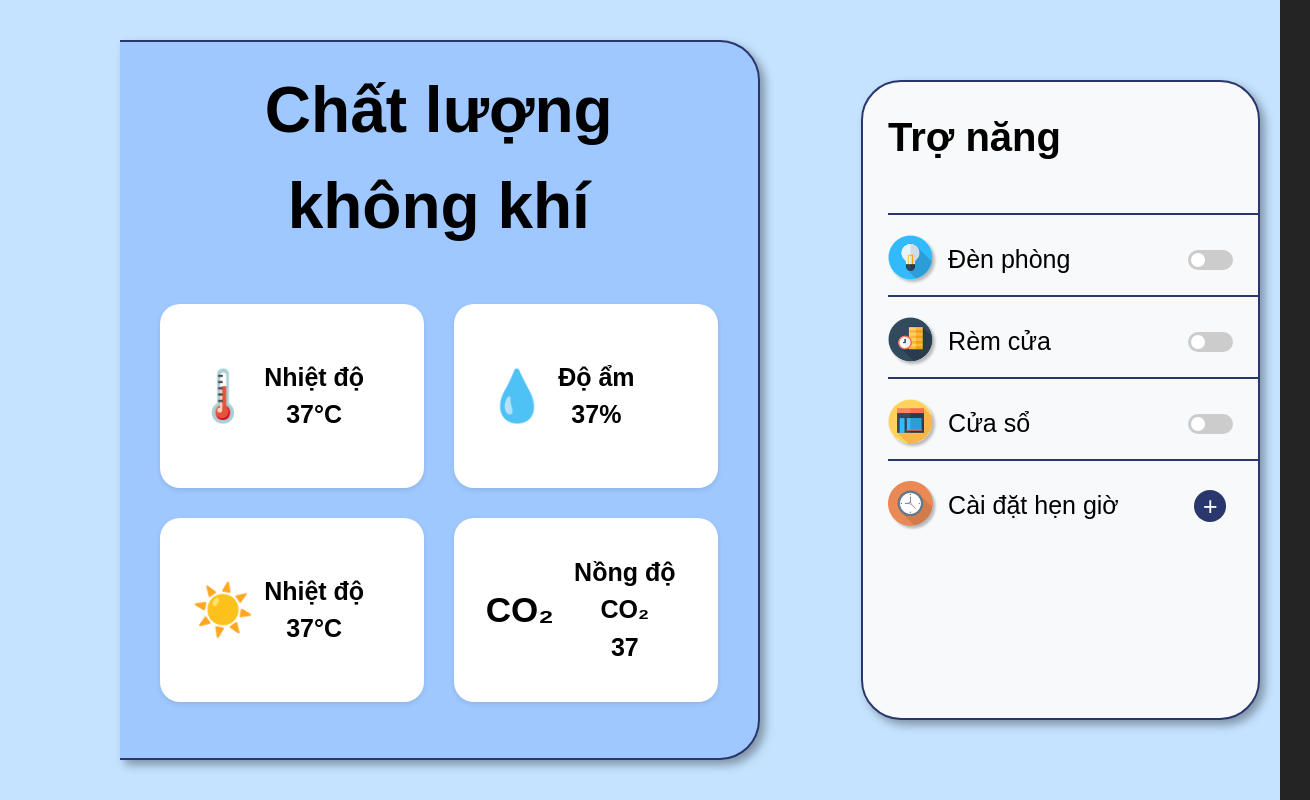
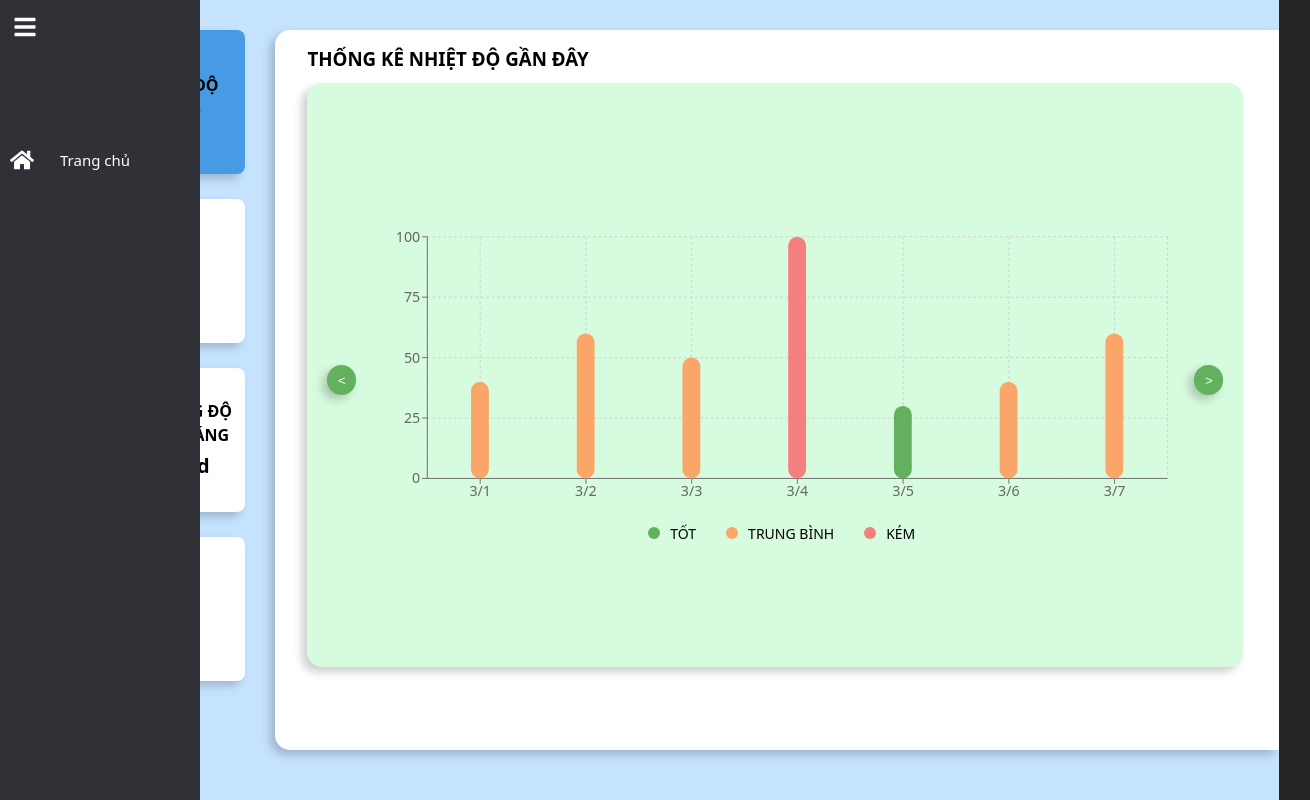
Before and after one commit to ngochidung2111/DADN_FE, a React (Vite) app in the folder front-end/: page / in a window 1280 px wide. Shown: the whole page, 1310 px wide, since content can reach past the window. Built offline with nearby package versions, Linux system fonts and the light colour scheme.

Commit message:
bo trang 'xem chi tiet' va chinh sua trang homepage

```diff
--- a/front-end/src/App.tsx
+++ b/front-end/src/App.tsx
@@ -10,7 +10,7 @@ function App() {
   return (
     <Router>
       <Routes>
-        <Route path="/" element={<Operations />} />
+        <Route path="/" element={<Homepage />} />
         <Route path="/timerpage" element={<TimerPage />} />
         {/* You can add more routes here */}
       </Routes>
--- a/front-end/src/pages/homepage.module.css
+++ b/front-end/src/pages/homepage.module.css
@@ -1,6 +1,7 @@
 .mainContent {
     display: flex;
     gap: 30px;
+    justify-content: space-between;
     padding: 30px 0 30px 30px;
     margin-left: 50px;
     background-color: #C5E3FF;
@@ -12,6 +13,7 @@
 
 /* Khu vực các thẻ metric (nhiệt độ, độ ẩm, CO2, v.v.) */
 .metricsContainer {
+    /* padding-top: 15px; */
     display: flex;
     flex-direction: column;
     gap: 25px;
@@ -20,11 +22,22 @@
 .metricCard {
     display: flex;
     align-items: center;
+    width: 11vw;
+    height: 15vh;
     gap: 10px;
-    background-color: #f7f7f7;
+    background-color: #ffffff;
     padding: 12px;
     border-radius: 8px;
     box-shadow: -5px 5px 10px rgba(0, 0, 0, 0.2);
+}
+
+
+.metricCard:hover {
+    transform: scale(1.05);
+}
+
+.selected {
+    background-color: #479be5;
 }
 
 .metricIcon {
@@ -47,7 +60,8 @@
 .chartContainer {
     flex: 1;
     background-color: #fff;
-    height: 94vh;
+    height: 90vh;
+    width: 76vw;
     border-radius: 15px 0 0 15px;
     padding: 0 12px;
     box-shadow: -5px 5px 10px rgba(0, 0, 0, 0.2);
@@ -55,18 +69,20 @@
 }
 
 .chartContainer h3 {
-    margin: 4px 20px 10px 20px;
+    margin: 15px 20px 10px 20px;
     text-align: left;
 }
 
 .chartWrapper {
     background-color: #D7FBDE;
-    padding-top: 20px;
-    margin-left: 20px;
-    width: 96%;
-    border-radius: 8px;
+    padding: 20px;
+    margin: 10px 20px;
+    width: 70vw;
+    height: 68vh;
+    border-radius: 15px;
     box-shadow: -5px 5px 10px rgba(0, 0, 0, 0.2);
-    display: inline-block;
+    display: flex;
+    align-items: center;
 }
 
 /* Phần lựa chọn tiêu chí */
@@ -99,9 +115,8 @@
 
 /* CSS cho container của legend và button */
 .customLegendContainer {
-    padding: 0 50px 15px;
     display: flex;
-    justify-content: space-between;
+    justify-content: center;
     align-items: center;
     width: 90%;
 }
@@ -126,20 +141,26 @@
 .buttonContainer {
     text-align: right;
     margin: 0 20px;
+    display: flex;
 }
 
 /* Style cho nút "Xem chi tiết" */
 .detailButton {
     margin-top: 10px;
-    background-color: #479be5;
+    background-color: #63B15E;
     color: #fff;
+    height: 30px;
+    align-items: center;
+    width: 30px;
+    border-radius: -95px;
     border: none;
     padding: 5px 10px;
-    border-radius: 6px;
+    border-radius: 30px;
     cursor: pointer;
     box-shadow: -5px 5px 10px rgba(0, 0, 0, 0.2);
 }
 
 .detailButton:hover {
     background-color: #0056b3;
+    transform: scale(1.05);
 }
--- a/front-end/src/pages/homepage.tsx
+++ b/front-end/src/pages/homepage.tsx
@@ -18,16 +18,22 @@ const data = [
     { date: '3/3', quality: 50 },
     { date: '3/4', quality: 100 },
     { date: '3/5', quality: 30 },
-    { date: '3/1', quality: 40 },
-    { date: '3/2', quality: 60 },
-    { date: '3/3', quality: 50 },
-    { date: '3/4', quality: 80 },
-    { date: '3/5', quality: 30 },
-    { date: '3/1', quality: 40 },
-    { date: '3/2', quality: 60 },
-    { date: '3/3', quality: 50 },
-    { date: '3/4', quality: 80 },
-    { date: '3/5', quality: 30 },
+    { date: '3/6', quality: 40 },
+    { date: '3/7', quality: 60 },
+    { date: '3/8', quality: 50 },
+    { date: '3/9', quality: 80 },
+    { date: '3/10', quality: 30 },
+    { date: '3/11', quality: 40 },
+    { date: '3/12', quality: 60 },
+    { date: '3/13', quality: 50 },
+    { date: '3/14', quality: 80 },
+    { date: '3/15', quality: 30 },
+    { date: '3/16', quality: 100 },
+    { date: '3/17', quality: 30 },
+    { date: '3/18', quality: 40 },
+    { date: '3/19', quality: 60 },
+    { date: '3/20', quality: 50 },
+
 ];
 
 // Hàm trả về màu dựa trên giá trị của tiêu chí (giống quality)
@@ -72,75 +78,71 @@ const CustomizedLegend: React.FC = () => {
     );
 };
 
+
 const Homepage: React.FC = () => {
     const [activeIndex, setActiveIndex] = useState<number | null>(null);
-    // Khởi tạo tiêu chí được chọn, mặc định chọn tiêu chí đầu tiên
     const [selectedCriterion, setSelectedCriterion] = useState(criteria[0]);
+    const [currentIndex, setCurrentIndex] = useState(0);
 
-    // Vì giá trị của các tiêu chí giả sử giống quality nên ta dùng key "quality"
     const selectedDataKey = selectedCriterion.key;
+    const displayedData = data.slice(currentIndex, currentIndex + 7);
+
+    const goToPrevious = () => {
+        if (currentIndex > 0) {
+            setCurrentIndex(currentIndex - 7);
+        }
+    };
+
+    const goToNext = () => {
+        if (currentIndex + 7 < data.length) {
+            setCurrentIndex(currentIndex + 7);
+        }
+    };
+
+    // Function to handle when a criterion is clicked
+    const handleCriterionClick = (criterion: any) => {
+        setSelectedCriterion(criterion);
+    };
 
     return (
         <div className={styles.mainContent}>
             {/* Các chỉ số (metrics) */}
             <div className={styles.metricsContainer}>
-                <div className={styles.metricCard}>
-                    <div className={styles.metricIcon}>🌡</div>
-                    <div className={styles.metricInfo}>
-                        <p>NHIỆT ĐỘ</p>
-                        <h2>37°C</h2>
+                {criteria.map((criterion, index) => (
+                    <div
+                        key={index}
+                        className={`${styles.metricCard} ${selectedCriterion.label === criterion.label ? styles.selected : ''}`}
+                        onClick={() => handleCriterionClick(criterion)}
+                    >
+                        <div className={styles.metricIcon}>
+                            {/* Chọn icon tương ứng cho mỗi tiêu chí */}
+                            {criterion.label === 'NHIỆT ĐỘ' && '🌡️'}
+                            {criterion.label === 'ĐỘ ẨM' && '💧'}
+                            {criterion.label === 'CƯỜNG ĐỘ ÁNH SÁNG' && '☀️'}
+                            {criterion.label === 'CO2' && '🌱'}
+                        </div>
+                        <div className={styles.metricInfo}>
+                            <p>{criterion.label}</p>
+                            <h2>{criterion.label === 'NHIỆT ĐỘ' ? '37°C' :
+                                criterion.label === 'ĐỘ ẨM' ? '37%' :
+                                    criterion.label === 'CƯỜNG ĐỘ ÁNH SÁNG' ? '37cd' : '37%'}</h2>
+                        </div>
                     </div>
-                </div>
-                <div className={styles.metricCard}>
-                    <div className={styles.metricIcon}>💧</div>
-                    <div className={styles.metricInfo}>
-                        <p>ĐỘ ẨM</p>
-                        <h2>37%</h2>
-                    </div>
-                </div>
-                <div className={styles.metricCard}>
-                    <div className={styles.metricIcon}>☀️</div>
-                    <div className={styles.metricInfo}>
-                        <p>CƯỜNG ĐỘ</p>
-                        <p>ÁNH SÁNG</p>
-                        <h2>37cd</h2>
-                    </div>
-                </div>
-                <div className={styles.metricCard}>
-                    <div className={styles.metricIcon}>🌱</div>
-                    <div className={styles.metricInfo}>
-                        <p>CO2</p>
-                        <h2>37%</h2>
-                    </div>
-                </div>
+                ))}
             </div>
 
             {/* Biểu đồ */}
             <div className={styles.chartContainer}>
-                {/* Phần lựa chọn tiêu chí */}
-                <div className={styles.criteriaSelector}>
-                    {criteria.map((criterion) => (
-                        <button
-                            key={criterion.label}
-                            onClick={() => setSelectedCriterion(criterion)}
-                            className={
-                                selectedCriterion.label === criterion.label
-                                    ? styles.selectedCriterion
-                                    : styles.criterionButton
-                            }
-                        >
-                            {criterion.label}
-                        </button>
-                    ))}
-                </div>
                 {/* Tiêu đề biểu đồ cập nhật theo tiêu chí được chọn */}
-                <h3>THỐNG KÊ {selectedCriterion.label} GẦN ĐÂY</h3>
-                {/* Bọc BarChart trong container có nền màu */}
+                <h3 className={styles.chartName}>THỐNG KÊ {selectedCriterion.label} GẦN ĐÂY</h3>
                 <div className={styles.chartWrapper}>
+                    <button className={styles.detailButton} onClick={goToPrevious} disabled={currentIndex === 0}>{"<"}</button>
+
+                    {/* Bọc BarChart trong container có nền màu */}
                     <BarChart
                         width={940}
                         height={350}
-                        data={data}
+                        data={displayedData}
                         margin={{ top: 20, right: 30, left: 20, bottom: 5 }}
                     >
                         <CartesianGrid strokeDasharray="3 3" />
@@ -149,10 +151,10 @@ const Homepage: React.FC = () => {
                         <Tooltip />
                         <Legend content={<CustomizedLegend />} />
                         <Bar dataKey={selectedDataKey} name={selectedCriterion.label} radius={[10, 10, 10, 10]} barSize={20}>
-                            {data.map((entry, index) => (
+                            {displayedData.map((entry, index) => (
                                 <Cell key={`cell-${index}`} fill={getColorByValue(entry[selectedDataKey])} />
                             ))}
-                            {data.map((entry, index) => {
+                            {displayedData.map((entry, index) => {
                                 const baseColor = getColorByValue(entry[selectedDataKey]);
                                 const fillColor = activeIndex === index ? "#000" : baseColor;
                                 return (
@@ -166,11 +168,12 @@ const Homepage: React.FC = () => {
                             })}
                         </Bar>
                     </BarChart>
+
+                    <button className={styles.detailButton} onClick={goToNext} disabled={currentIndex + 7 >= data.length}>{">"}</button>
                 </div>
-                <div className={styles.buttonContainer}>
-                    <button className={styles.detailButton}>Xem chi tiết</button>
-                </div>
+
             </div>
+
         </div>
     );
 };
--- a/front-end/src/pages/statistic.css
+++ /dev/null
@@ -1,68 +0,0 @@
-body {
-    margin: 0;
-    padding: 0;
-    font-family: sans-serif;
-    background-color: #C5E3FF;
-}
-
-.mainContent {
-    padding: 20px;
-    background-color: #C5E3FF;
-    width: 100vw;
-    height: 100vh;
-}
-
-.chartContainer {
-    margin: 20px 0;
-    display: flex;
-}
-
-.criteriaSelector {
-    margin-bottom: 10px;
-    display: grid;
-}
-
-.criterionButton {
-    padding: 10px 15px;
-    margin-right: 10px;
-    border: none;
-    background-color: #eee;
-    cursor: pointer;
-    border-radius: 4px;
-    transition: background-color 0.3s;
-}
-
-.selectedCriterion {
-    padding: 10px 15px;
-    margin-right: 10px;
-    border: none;
-    background-color: #ccc;
-    cursor: pointer;
-    border-radius: 4px;
-    font-weight: bold;
-    transition: background-color 0.3s;
-}
-
-.chartWrapper {
-    background-color: #f9f9f9;
-    padding: 15px;
-    border-radius: 10px;
-}
-
-.customLegendContainer {
-    margin-bottom: 10px;
-}
-
-.customLegend {
-    display: flex;
-    gap: 15px;
-    align-items: center;
-}
-
-.legendColorBox {
-    display: inline-block;
-    width: 12px;
-    height: 12px;
-    margin-right: 5px;
-    border-radius: 2px;
-}
```
Also changed, not shown: front-end/src/pages/statistic.tsx (deleted, +0 -151 lines).
